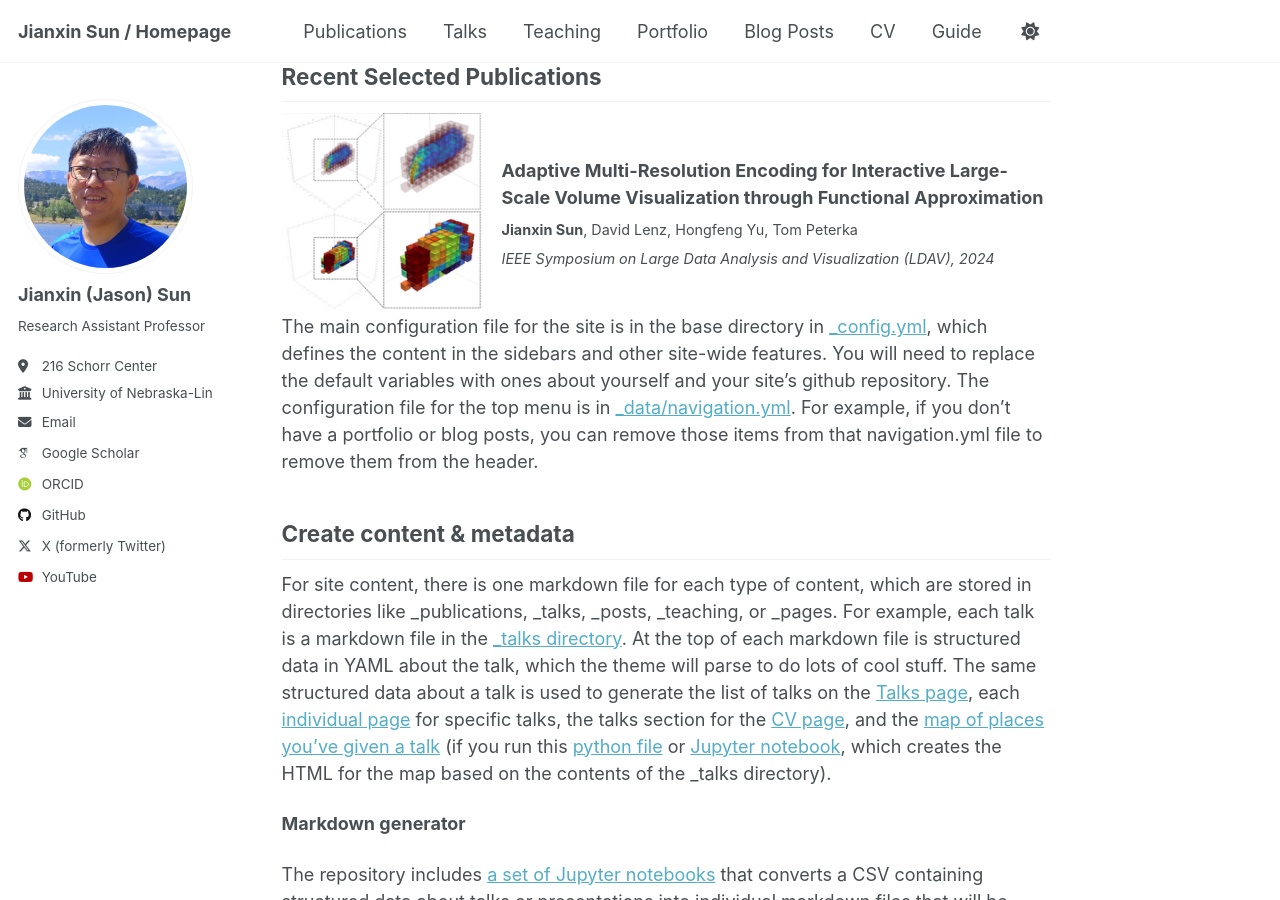
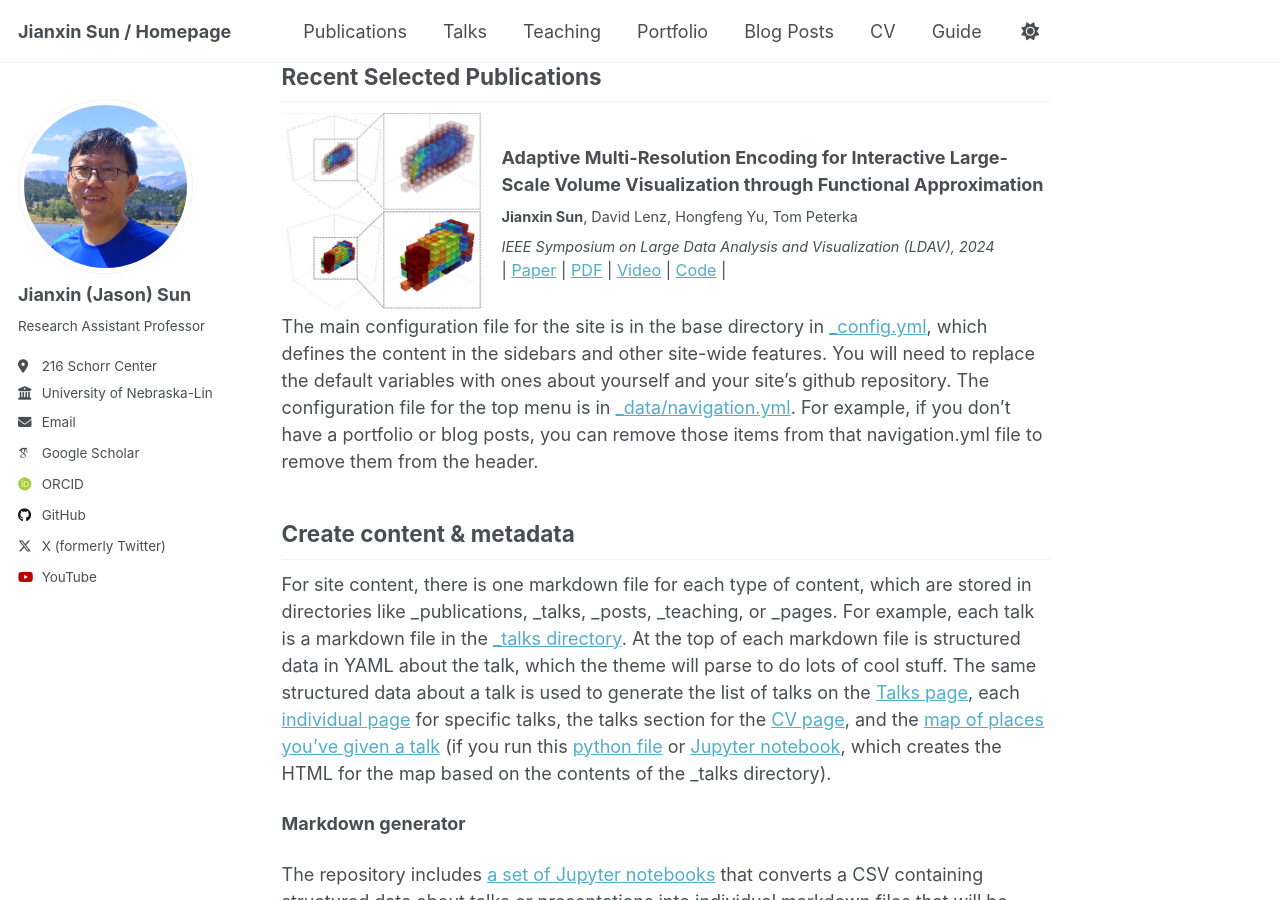
Before and after one commit to sunjianxin/sunjianxin.github.io, a Jekyll site: the page built from _pages/about.md, in a window 1280 px wide and 900 px high, scrolled down 726 px. Built offline with Jekyll 4.4.1, drawn with Linux system fonts in a browser that asks for light colours; some web fonts are replaced.

Commit message:
Update about.md

```diff
--- a/_pages/about.md
+++ b/_pages/about.md
@@ -29,6 +29,12 @@ Recent Selected Publications
     <p style="margin: 0 0 8px 0; font-weight: bold;">Adaptive Multi-Resolution Encoding for Interactive Large-Scale Volume Visualization through Functional Approximation</p>
     <p style="margin: 0 0 8px 0; font-size: 0.8em;"><strong>Jianxin Sun</strong>, David Lenz, Hongfeng Yu, Tom Peterka</p>
     <p style="margin: 0; font-style: italic; font-size: 0.8em;">IEEE Symposium on Large Data Analysis and Visualization (LDAV), 2024</p>
+    <p style="margin: 0; font-size: 0.9em;">
+      | <a href="https://ieeexplore.ieee.org/abstract/document/10767627" target="_blank">Paper</a> |
+      <a href="https://arxiv.org/pdf/2409.00184" target="_blank">PDF</a> |
+      <a href="LINK_TO_VIDEO" target="_blank">Video</a> |
+      <a href="https://github.com/sunjianxin/Adaptive-FAM" target="_blank">Code</a> |
+    </p>
   </div>
 </div>
 
```
